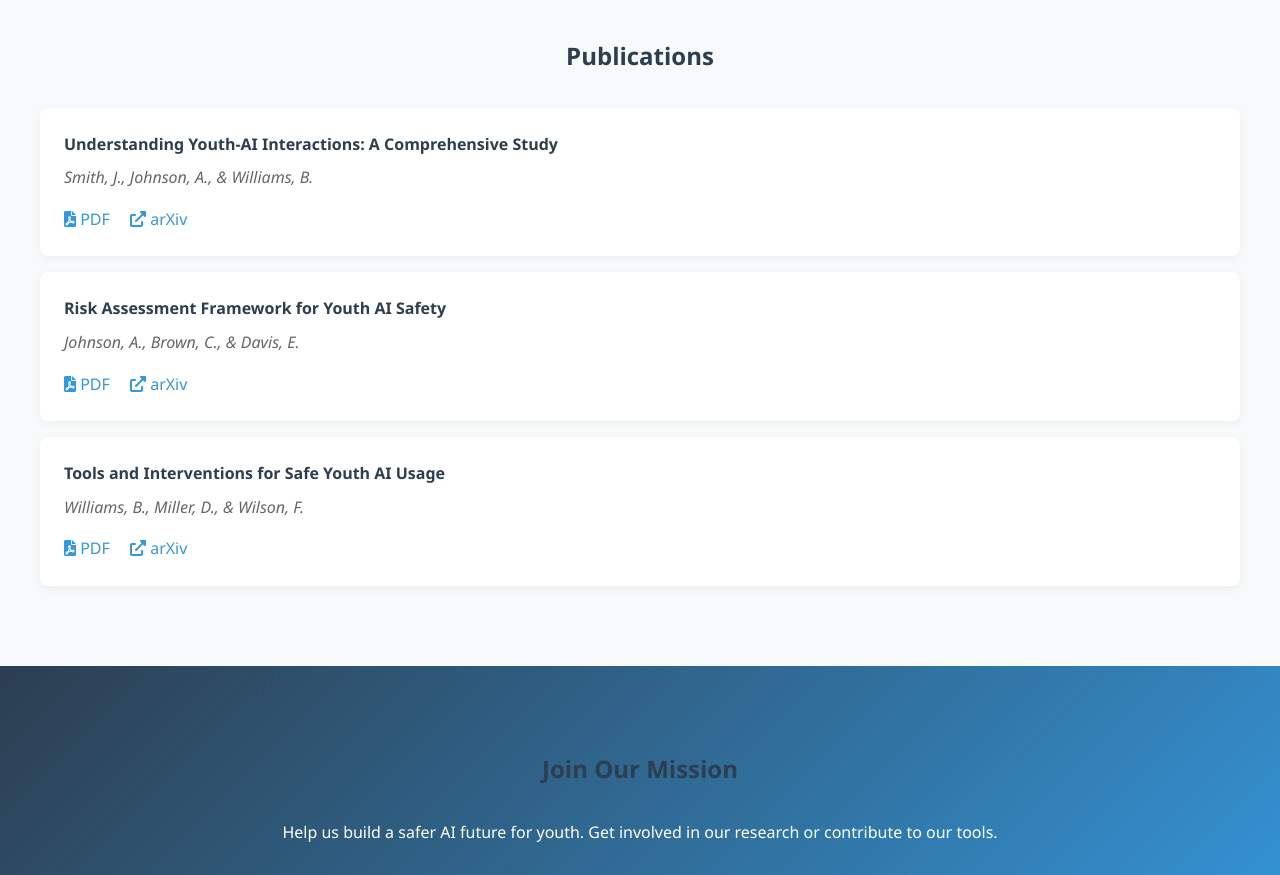
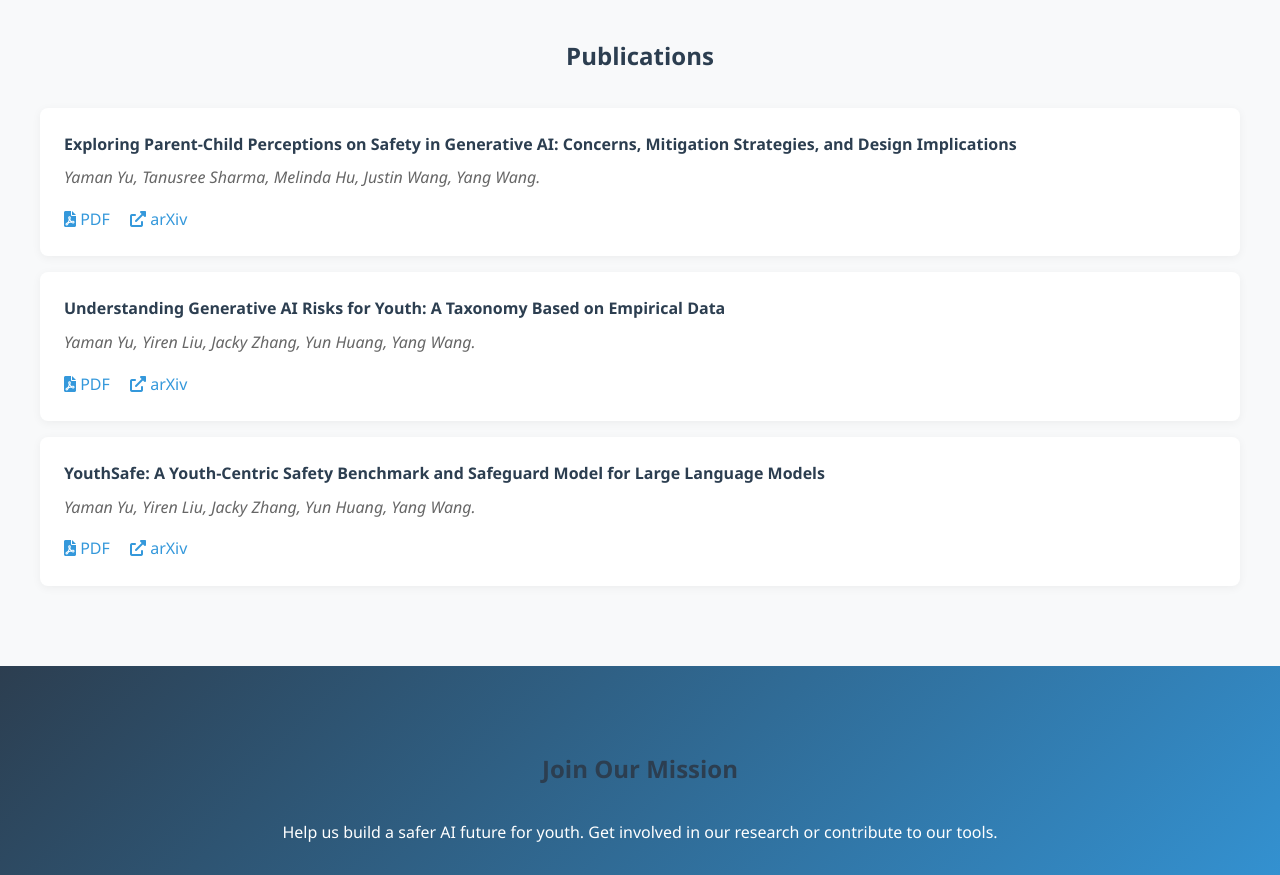
Before and after one commit to yutouzai/aisafety4kids, a plain HTML site: page index.html in a window 1280 px wide. Shown: the part 1380-2255 px from the top of the page. Drawn offline with Linux system fonts and the light colour scheme.

Commit message:
Update index.html

```diff
--- a/index.html
+++ b/index.html
@@ -227,24 +227,24 @@
         <div class="container">
             <h2>Publications</h2>
             <div class="publication-item">
-                <h4>Understanding Youth-AI Interactions: A Comprehensive Study</h4>
-                <div class="authors">Smith, J., Johnson, A., & Williams, B.</div>
+                <h4>Exploring Parent-Child Perceptions on Safety in Generative AI: Concerns, Mitigation Strategies, and Design Implications</h4>
+                <div class="authors">Yaman Yu, Tanusree Sharma, Melinda Hu, Justin Wang, Yang Wang.</div>
                 <div class="links">
                     <a href="#" target="_blank"><i class="fas fa-file-pdf"></i> PDF</a>
                     <a href="#" target="_blank"><i class="fas fa-external-link-alt"></i> arXiv</a>
                 </div>
             </div>
             <div class="publication-item">
-                <h4>Risk Assessment Framework for Youth AI Safety</h4>
-                <div class="authors">Johnson, A., Brown, C., & Davis, E.</div>
+                <h4>Understanding Generative AI Risks for Youth: A Taxonomy Based on Empirical Data</h4>
+                <div class="authors">Yaman Yu, Yiren Liu, Jacky Zhang, Yun Huang, Yang Wang.</div>
                 <div class="links">
                     <a href="#" target="_blank"><i class="fas fa-file-pdf"></i> PDF</a>
                     <a href="#" target="_blank"><i class="fas fa-external-link-alt"></i> arXiv</a>
                 </div>
             </div>
             <div class="publication-item">
-                <h4>Tools and Interventions for Safe Youth AI Usage</h4>
-                <div class="authors">Williams, B., Miller, D., & Wilson, F.</div>
+                <h4>YouthSafe: A Youth-Centric Safety Benchmark and Safeguard Model for Large Language Models</h4>
+                <div class="authors">Yaman Yu, Yiren Liu, Jacky Zhang, Yun Huang, Yang Wang.</div>
                 <div class="links">
                     <a href="#" target="_blank"><i class="fas fa-file-pdf"></i> PDF</a>
                     <a href="#" target="_blank"><i class="fas fa-external-link-alt"></i> arXiv</a>
```
